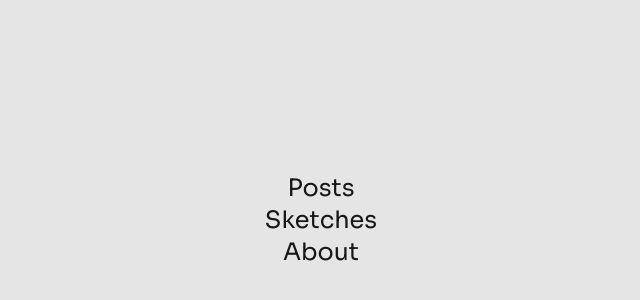
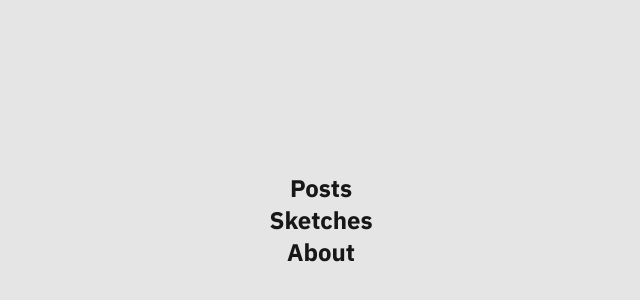
Before and after one commit to dinocosta/dino.codes.next, a Next.js app: page / in a window 1280 px wide. Shown: the part 180-480 px from the top of the page, without its empty margins (319-959 px from the left). Built offline with nearby package versions, Linux system fonts and the light colour scheme.

Commit message:
Update font and font weights

```diff
--- a/components/layout.js
+++ b/components/layout.js
@@ -3,10 +3,10 @@ import Script from 'next/script'
 import Link from '@/components/link'
 import { ArrowLongLeftIcon } from '@heroicons/react/24/solid'
 import { useRouter } from 'next/router'
-import { Sora as Font } from 'next/font/google'
+import { IBM_Plex_Sans as Font } from 'next/font/google'
 import PillButton from '@/components/pill_button'
 
-const font = Font({ subsets: ['latin'] })
+const font = Font({ subsets: ['latin'], weight: ['400', '700'] })
 
 // Takes a string which is the path of the curren page and returns the path of the page above, for
 // example, `pathAbove('/posts/new-post')` will return `/posts`.
@@ -29,7 +29,7 @@ export default function Layout({ children }) {
 
 	return (
 		<div
-			className={`container overflow-visible mx-auto px-4 font-light ${font.className}`}
+			className={`container max-w-3xl overflow-visible mx-auto px-4 ${font.className}`}
 		>
 			<Script strategy='afterInteractive' src='https://www.googletagmanager.com/gtag/js?id=G-LF9R8Y4KG2' />
 			<Script id='google-analytics' strategy='afterInteractive' dangerouslySetInnerHTML={{
--- a/components/page_title.js
+++ b/components/page_title.js
@@ -1,7 +1,7 @@
 import Head from 'next/head'
 
 export default function PageTitle({ title }) {
-	return <h1 className="mb-4 block text-2xl font-normal text-orange-500 dark:text-yellow-300">
+	return <h1 className="mb-4 block text-2xl text-orange-500 dark:text-yellow-300">
 		<Head><title>{`[dino.codes] ${title}`}</title></Head>
 		{title}
 	</h1>
--- a/pages/about.js
+++ b/pages/about.js
@@ -65,7 +65,7 @@ export default function About() {
         experience!
       </p>
 
-      <h2 className="mt-4 block text-xl font-medium">Where to find me</h2>
+      <h2 className="mt-4 block text-xl">Where to find me</h2>
       <p className="py-2">
         Feel free to find me in any of these platforms!
         <ul className="ml-5 list-disc">
--- a/pages/index.js
+++ b/pages/index.js
@@ -17,7 +17,7 @@ export default function Home() {
 						<div key={text} className={animation}>
 							<Link
 								href={href}
-								className="text-2xl font-normal transition-colors hover:text-orange-500 hover:dark:text-yellow-300"
+								className="text-2xl font-bold transition-colors hover:text-orange-500 hover:dark:text-yellow-300"
 							>
 								{text}
 							</Link>
--- a/pages/posts/[id].module.css
+++ b/pages/posts/[id].module.css
@@ -13,12 +13,10 @@
 }
 
 .post h1 {
-	@apply font-normal;
 	@apply text-4xl;
 }
 
 .post h2 {
-	@apply font-normal;
 	@apply text-2xl;
 }
 
--- a/styles/globals.css
+++ b/styles/globals.css
@@ -18,4 +18,12 @@ body {
 	/* Dark Mode */
 	@apply dark:bg-neutral-900;
 	@apply dark:text-neutral-200;
+
+	/* Use weight 400 for the text */
+	@apply font-normal;
 }
+
+h1, h2, h3, h4, h5, h6 {
+	/* Use weight 700 for the headers */
+	@apply font-bold;
+}
```
